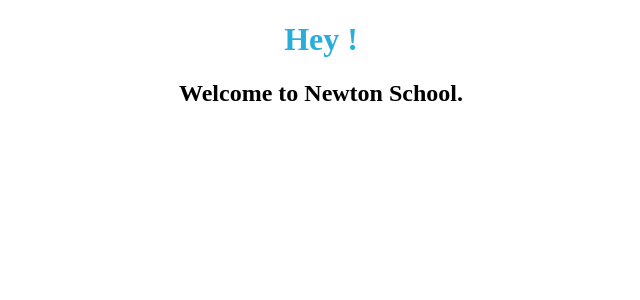
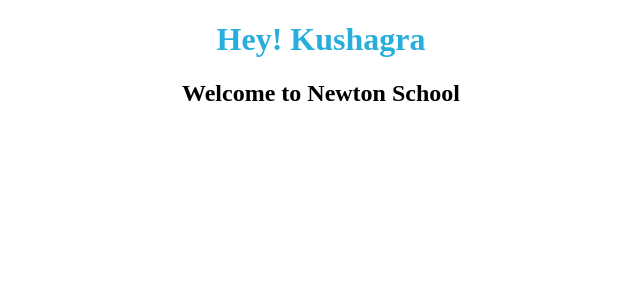
Before and after one commit to kush002/Greetings-with-Props, a React app: page / in a window 1280 px wide. Shown: the top 300 px of the page, without its empty margins (319-959 px from the left). Built offline with nearby package versions, Linux system fonts and the light colour scheme.

Commit message:
Add files via upload

```diff
--- a/src/components/App.js
+++ b/src/components/App.js
@@ -4,7 +4,7 @@
 
 const App = () => {
   return (
-    <Welcome name="Hey !" />
+    <Welcome name="Kushagra" />
   )
 }
 
--- a/src/components/Welcome.js
+++ b/src/components/Welcome.js
@@ -7,8 +7,8 @@
 
     return(
         <div>
-            <h1>{name}</h1>
-            <h2>Welcome to Newton School.</h2>
+            <h1>Hey! {name}</h1>
+            <h2>Welcome to Newton School</h2>
         </div>
     )
 
```
